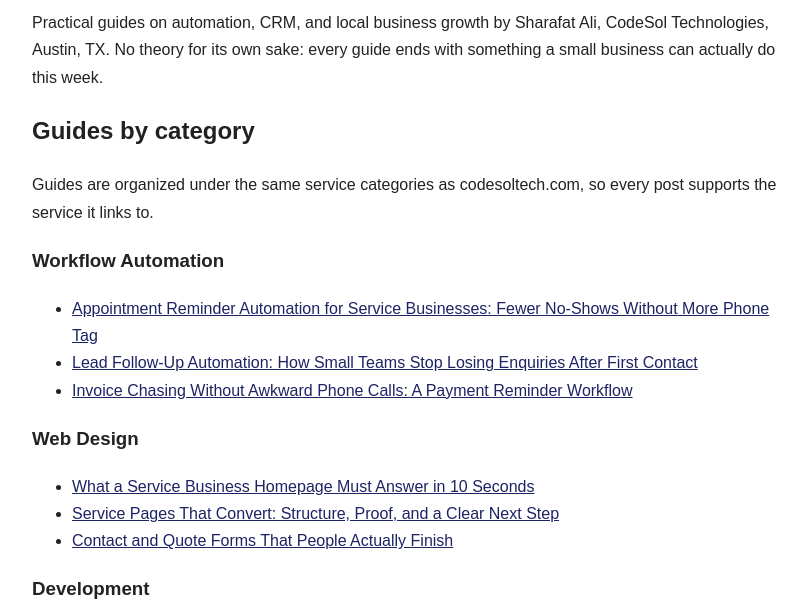
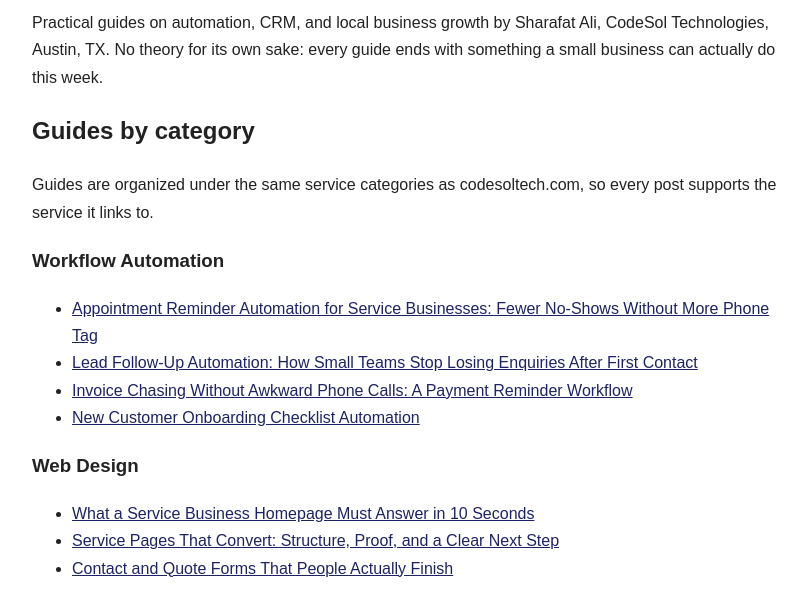
Before and after one commit to Codesoltech/Codesoltech.github.io, a plain HTML site: page index.html in a window 1280 px wide. Shown: the part 112-721 px from the top of the page, without its empty margins (228-1035 px from the left). Drawn offline with Linux system fonts and the light colour scheme.

Commit message:
Add onboarding checklist guide to hub index

```diff
--- a/index.html
+++ b/index.html
@@ -20,6 +20,7 @@ a{color:#1E2363}
 <li><a href="appointment-reminder-automation-service-businesses.html">Appointment Reminder Automation for Service Businesses: Fewer No-Shows Without More Phone Tag</a></li>
 <li><a href="lead-follow-up-automation-small-teams-stop-losing-enquiries.html">Lead Follow-Up Automation: How Small Teams Stop Losing Enquiries After First Contact</a></li>
 <li><a href="invoice-chasing-without-awkward-phone-calls-payment-reminder-workflow.html">Invoice Chasing Without Awkward Phone Calls: A Payment Reminder Workflow</a></li>
+<li><a href="new-customer-onboarding-checklist-automation.html">New Customer Onboarding Checklist Automation</a></li>
 </ul>
 <h3>Web Design</h3>
 <ul>
```
